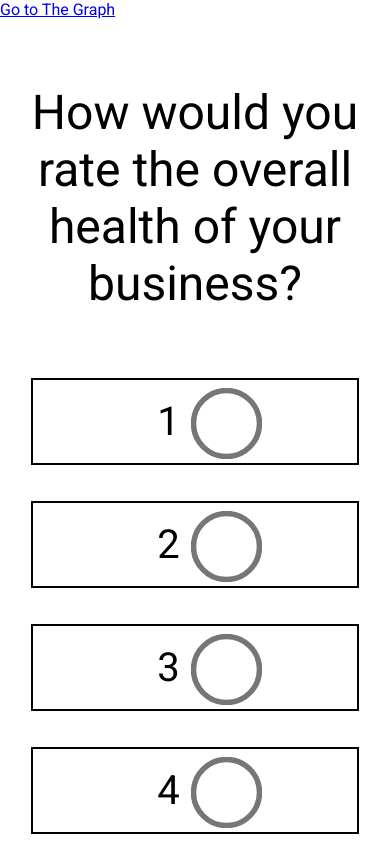
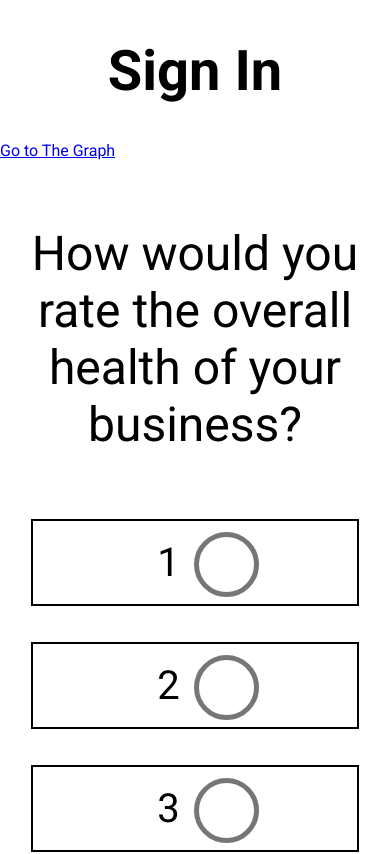
Before and after one commit to JosephMcGreene/advizot-sign-in, a plain HTML site: page sign-in.html in a window 390 px wide. Shown: the top 854 px of the page. Drawn offline with Linux system fonts and the light colour scheme.

Commit message:
Shrink radio input for mobile

```diff
--- a/sign-in-master.css
+++ b/sign-in-master.css
@@ -9,6 +9,10 @@ html {
 body {
   margin: 0;
   font-family: 'Roboto', sans-serif;
+}
+
+h1 {
+  font-size: 3.5rem;
 }
 
 h3 {
@@ -23,7 +27,7 @@ input {
   margin-left: 20px;
 }
 input {
-  transform: scale(5.5);
+  transform: scale(5);
 }
 
 /* ===== FLEX PARENTS AND ITEMS ===== */
--- a/sign-in.html
+++ b/sign-in.html
@@ -9,6 +9,7 @@
 </head>
 <body>
   <header>
+    <h1 class="center-text">Sign In</h1>
     <a href="index.html"> Go to The Graph</a>
   </header>
 
```
